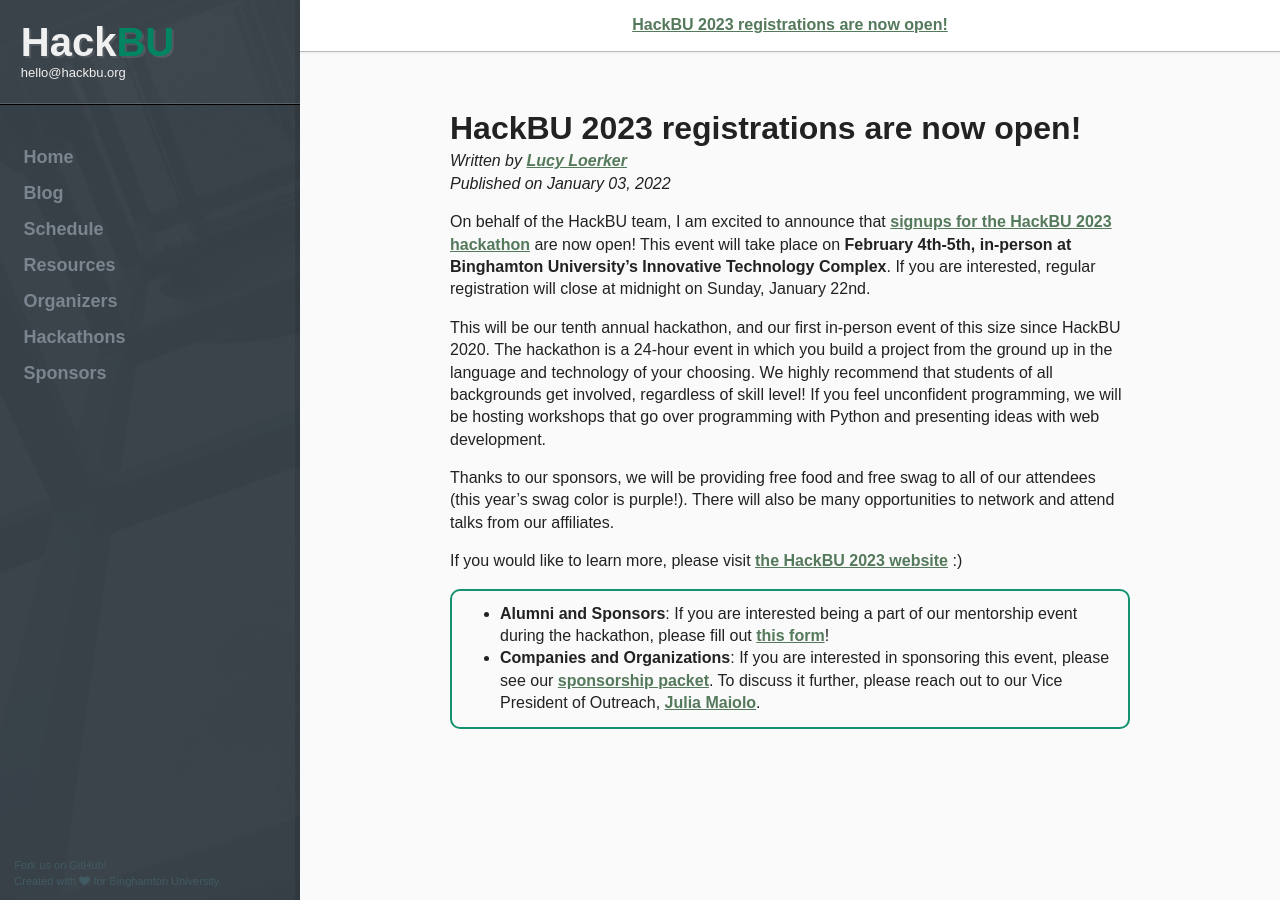
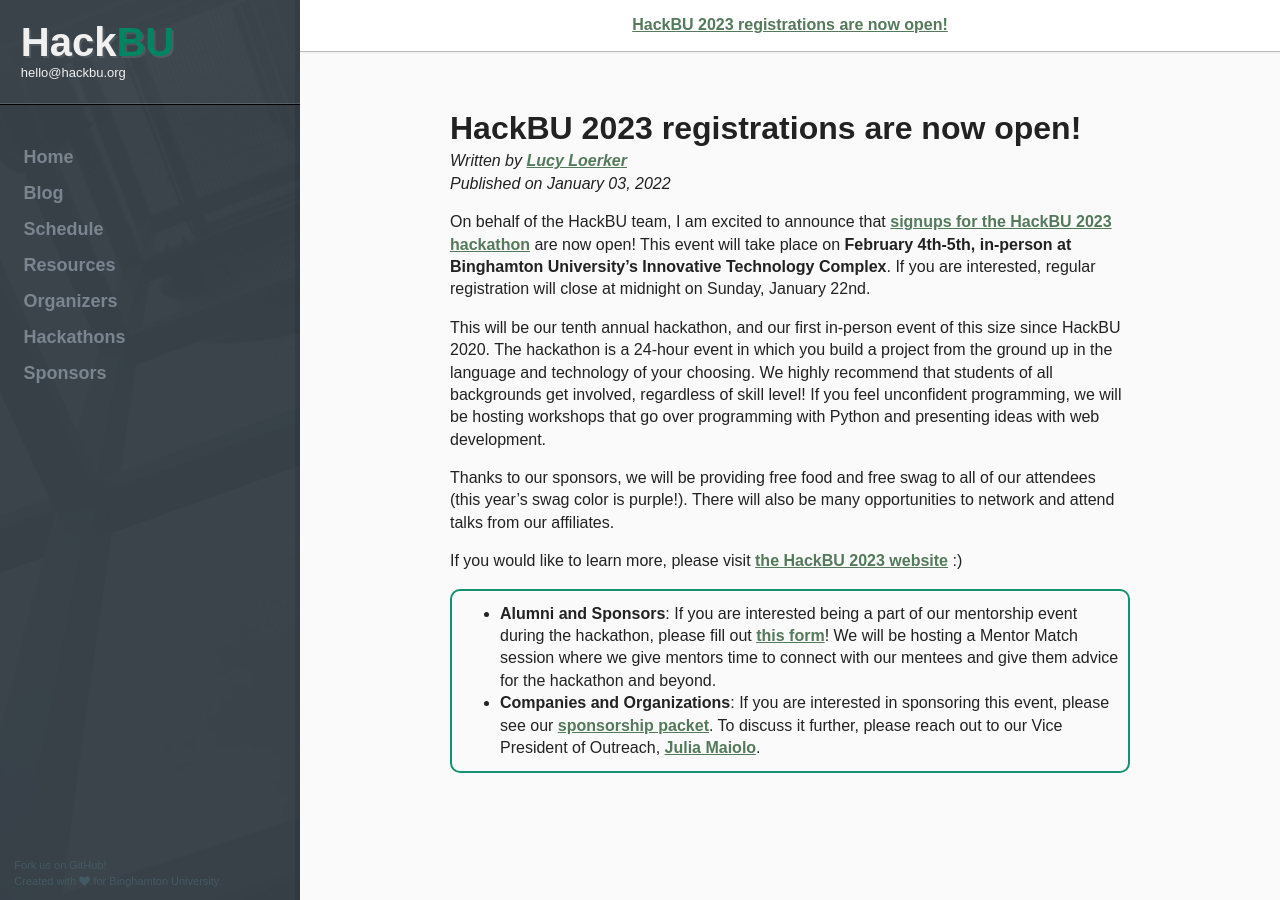
Before and after one commit to hackbinghamton/hackbinghamton.github.io, a Jekyll site: the page built from blog/_posts/2022-01-03-hackbu-2023-registrations-open.md, in a window 1280 px wide. Built offline with Jekyll 4.4.1, drawn with Linux system fonts in a browser that asks for light colours.

Commit message:
blog: describe mentor program

```diff
--- a/blog/_posts/2022-01-03-hackbu-2023-registrations-open.md
+++ b/blog/_posts/2022-01-03-hackbu-2023-registrations-open.md
@@ -18,7 +18,7 @@
 <div class="note">
   <ul>
     <li>
-      <b>Alumni and Sponsors</b>: If you are interested being a part of our mentorship event during the hackathon, please fill out <a href="https://docs.google.com/forms/d/e/1FAIpQLSdsfWBeCTEGD_w57oQI3FDa4lGQhnNJzbhVVHvHcT2HMJoa3A/viewform?usp=sf_link">this form</a>!
+      <b>Alumni and Sponsors</b>: If you are interested being a part of our mentorship event during the hackathon, please fill out <a href="https://docs.google.com/forms/d/e/1FAIpQLSdsfWBeCTEGD_w57oQI3FDa4lGQhnNJzbhVVHvHcT2HMJoa3A/viewform?usp=sf_link">this form</a>! We will be hosting a Mentor Match session where we give mentors time to connect with our mentees and give them advice for the hackathon and beyond.
     </li>
     <li>
       <b>Companies and Organizations</b>: If you are interested in sponsoring this event, please see our <a href="https://hackbu.org/2023/sponsorship_packet.pdf">sponsorship packet</a>. To discuss it further, please reach out to our Vice President of Outreach, <a href="mailto:jmaiolo1@binghamton.edu">Julia Maiolo</a>.
```
